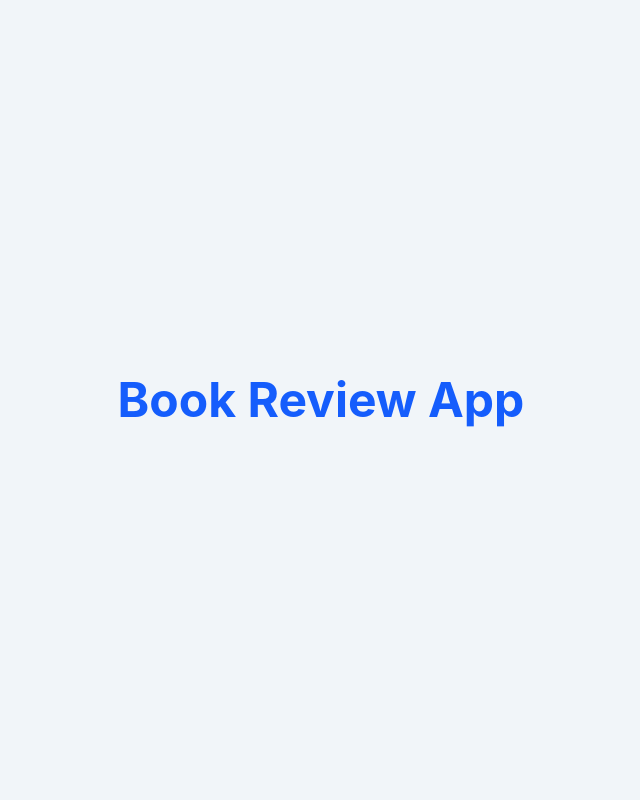
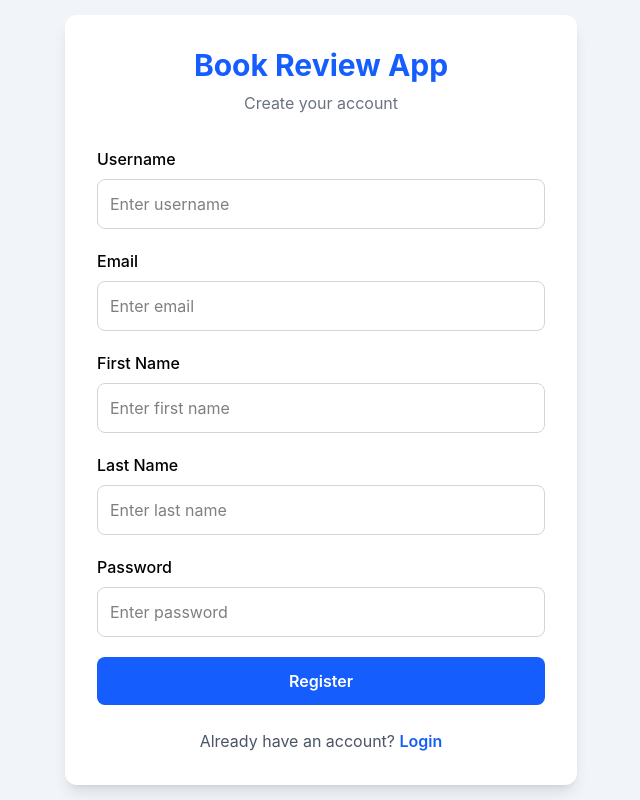
Before and after one commit to ricmusyoki-glitch/book-review-frontend, a React (Vite) app: page /register in a window 1280 px wide. Shown: the whole page, without its empty margins (319-959 px from the left). Built offline with nearby package versions, Linux system fonts and the light colour scheme.

Commit message:
Implement authentication pages and protected routing

```diff
--- a/src/App.jsx
+++ b/src/App.jsx
@@ -1,10 +1,35 @@
+import { Routes, Route, Navigate } from "react-router-dom";
+
+import Login from "./pages/Login";
+import Register from "./pages/Register";
+import Dashboard from "./pages/Dashboard";
+import NotFound from "./pages/NotFound";
+
+import ProtectedRoute from "./routes/ProtectedRoute";
+
 function App() {
   return (
-    <div className="min-h-screen flex items-center justify-center bg-slate-100">
-      <h1 className="text-5xl font-bold text-blue-600">
-        Book Review App
-      </h1>
-    </div>
+    <Routes>
+      {/* Redirect root to login */}
+      <Route path="/" element={<Navigate to="/login" replace />} />
+
+      {/* Public Routes */}
+      <Route path="/login" element={<Login />} />
+      <Route path="/register" element={<Register />} />
+
+      {/* Protected Route */}
+      <Route
+        path="/dashboard"
+        element={
+          <ProtectedRoute>
+            <Dashboard />
+          </ProtectedRoute>
+        }
+      />
+
+      {/* Catch all */}
+      <Route path="*" element={<NotFound />} />
+    </Routes>
   );
 }
 
--- /dev/null
+++ b/src/pages/Dashboard.jsx
@@ -0,0 +1,17 @@
+const Dashboard = () => {
+  return (
+    <div className="min-h-screen bg-slate-100">
+      <div className="mx-auto max-w-7xl p-8">
+        <h1 className="text-4xl font-bold text-blue-600">
+          Dashboard
+        </h1>
+
+        <p className="mt-4 text-gray-600">
+          Welcome to the Book Review App.
+        </p>
+      </div>
+    </div>
+  );
+};
+
+export default Dashboard;
--- /dev/null
+++ b/src/pages/Login.jsx
@@ -0,0 +1,115 @@
+import { useState } from "react";
+import { Link, useNavigate } from "react-router-dom";
+import { useAuth } from "../context/AuthContext";
+
+const Login = () => {
+  const { login } = useAuth();
+  const navigate = useNavigate();
+
+  const [formData, setFormData] = useState({
+    username: "",
+    password: "",
+  });
+
+  const [error, setError] = useState("");
+
+  const handleChange = (e) => {
+    setFormData((prevData) => ({
+      ...prevData,
+      [e.target.name]: e.target.value,
+    }));
+  };
+
+  const handleSubmit = async (e) => {
+    e.preventDefault();
+    setError("");
+
+    try {
+      await login(formData);
+      navigate("/dashboard");
+    } catch (err) {
+      setError("Invalid username or password.");
+    }
+  };
+
+  return (
+    <div className="min-h-screen flex items-center justify-center bg-slate-100 px-4">
+      <div className="w-full max-w-md bg-white rounded-xl shadow-lg p-8">
+        <h1 className="text-3xl font-bold text-center text-blue-600 mb-2">
+          Book Review App
+        </h1>
+
+        <p className="text-center text-gray-500 mb-8">
+          Sign in to continue
+        </p>
+
+        {error && (
+          <div className="mb-4 rounded-lg bg-red-100 px-4 py-3 text-red-700">
+            {error}
+          </div>
+        )}
+
+        <form onSubmit={handleSubmit} className="space-y-5">
+          <div>
+            <label
+              htmlFor="username"
+              className="mb-2 block font-medium text-gray-700"
+            >
+              Username
+            </label>
+
+            <input
+              type="text"
+              id="username"
+              name="username"
+              value={formData.username}
+              onChange={handleChange}
+              placeholder="Enter your username"
+              className="w-full rounded-lg border border-gray-300 p-3 focus:border-blue-500 focus:outline-none focus:ring-2 focus:ring-blue-500"
+              required
+            />
+          </div>
+
+          <div>
+            <label
+              htmlFor="password"
+              className="mb-2 block font-medium text-gray-700"
+            >
+              Password
+            </label>
+
+            <input
+              type="password"
+              id="password"
+              name="password"
+              value={formData.password}
+              onChange={handleChange}
+              placeholder="Enter your password"
+              className="w-full rounded-lg border border-gray-300 p-3 focus:border-blue-500 focus:outline-none focus:ring-2 focus:ring-blue-500"
+              required
+            />
+          </div>
+
+          <button
+            type="submit"
+            className="w-full rounded-lg bg-blue-600 py-3 font-semibold text-white transition hover:bg-blue-700"
+          >
+            Login
+          </button>
+        </form>
+
+        <p className="mt-6 text-center text-gray-600">
+          Don't have an account?{" "}
+          <Link
+            to="/register"
+            className="font-semibold text-blue-600 hover:underline"
+          >
+            Register
+          </Link>
+        </p>
+      </div>
+    </div>
+  );
+};
+
+export default Login;
--- /dev/null
+++ b/src/pages/NotFound.jsx
@@ -0,0 +1,22 @@
+import { Link } from "react-router-dom";
+
+const NotFound = () => {
+  return (
+    <div className="min-h-screen flex flex-col items-center justify-center bg-slate-100">
+      <h1 className="text-6xl font-bold text-red-600">404</h1>
+
+      <p className="mt-4 text-xl text-gray-700">
+        Page not found.
+      </p>
+
+      <Link
+        to="/login"
+        className="mt-6 rounded-lg bg-blue-600 px-6 py-3 text-white hover:bg-blue-700"
+      >
+        Go to Login
+      </Link>
+    </div>
+  );
+};
+
+export default NotFound;
--- /dev/null
+++ b/src/pages/Register.jsx
@@ -0,0 +1,159 @@
+import { useState } from "react";
+import { Link, useNavigate } from "react-router-dom";
+import { useAuth } from "../context/AuthContext";
+
+const Register = () => {
+  const { register } = useAuth();
+  const navigate = useNavigate();
+
+  const [formData, setFormData] = useState({
+    username: "",
+    email: "",
+    first_name: "",
+    last_name: "",
+    password: "",
+  });
+
+  const [error, setError] = useState("");
+  const [success, setSuccess] = useState("");
+
+  const handleChange = (e) => {
+    setFormData((prevData) => ({
+      ...prevData,
+      [e.target.name]: e.target.value,
+    }));
+  };
+
+  const handleSubmit = async (e) => {
+    e.preventDefault();
+    setError("");
+    setSuccess("");
+
+    try {
+      await register(formData);
+
+      setSuccess("Registration successful! Please log in.");
+
+      setTimeout(() => {
+        navigate("/login");
+      }, 1500);
+    } catch (err) {
+      setError("Registration failed. Please check your details and try again.");
+    }
+  };
+
+  return (
+    <div className="min-h-screen flex items-center justify-center bg-slate-100 px-4">
+      <div className="w-full max-w-lg bg-white rounded-xl shadow-lg p-8">
+        <h1 className="text-3xl font-bold text-center text-blue-600 mb-2">
+          Book Review App
+        </h1>
+
+        <p className="text-center text-gray-500 mb-8">
+          Create your account
+        </p>
+
+        {error && (
+          <div className="mb-4 rounded-lg bg-red-100 px-4 py-3 text-red-700">
+            {error}
+          </div>
+        )}
+
+        {success && (
+          <div className="mb-4 rounded-lg bg-green-100 px-4 py-3 text-green-700">
+            {success}
+          </div>
+        )}
+
+        <form onSubmit={handleSubmit} className="space-y-5">
+          <div>
+            <label className="block mb-2 font-medium">Username</label>
+
+            <input
+              type="text"
+              name="username"
+              value={formData.username}
+              onChange={handleChange}
+              placeholder="Enter username"
+              className="w-full rounded-lg border border-gray-300 p-3 focus:outline-none focus:ring-2 focus:ring-blue-500"
+              required
+            />
+          </div>
+
+          <div>
+            <label className="block mb-2 font-medium">Email</label>
+
+            <input
+              type="email"
+              name="email"
+              value={formData.email}
+              onChange={handleChange}
+              placeholder="Enter email"
+              className="w-full rounded-lg border border-gray-300 p-3 focus:outline-none focus:ring-2 focus:ring-blue-500"
+              required
+            />
+          </div>
+
+          <div>
+            <label className="block mb-2 font-medium">First Name</label>
+
+            <input
+              type="text"
+              name="first_name"
+              value={formData.first_name}
+              onChange={handleChange}
+              placeholder="Enter first name"
+              className="w-full rounded-lg border border-gray-300 p-3 focus:outline-none focus:ring-2 focus:ring-blue-500"
+            />
+          </div>
+
+          <div>
+            <label className="block mb-2 font-medium">Last Name</label>
+
+            <input
+              type="text"
+              name="last_name"
+              value={formData.last_name}
+              onChange={handleChange}
+              placeholder="Enter last name"
+              className="w-full rounded-lg border border-gray-300 p-3 focus:outline-none focus:ring-2 focus:ring-blue-500"
+            />
+          </div>
+
+          <div>
+            <label className="block mb-2 font-medium">Password</label>
+
+            <input
+              type="password"
+              name="password"
+              value={formData.password}
+              onChange={handleChange}
+              placeholder="Enter password"
+              className="w-full rounded-lg border border-gray-300 p-3 focus:outline-none focus:ring-2 focus:ring-blue-500"
+              required
+            />
+          </div>
+
+          <button
+            type="submit"
+            className="w-full rounded-lg bg-blue-600 py-3 font-semibold text-white transition hover:bg-blue-700"
+          >
+            Register
+          </button>
+        </form>
+
+        <p className="mt-6 text-center text-gray-600">
+          Already have an account?{" "}
+          <Link
+            to="/login"
+            className="font-semibold text-blue-600 hover:underline"
+          >
+            Login
+          </Link>
+        </p>
+      </div>
+    </div>
+  );
+};
+
+export default Register;
```
Also changed, not shown: src/pages/BookDetails.jsx (added), src/pages/Books.jsx (added).
